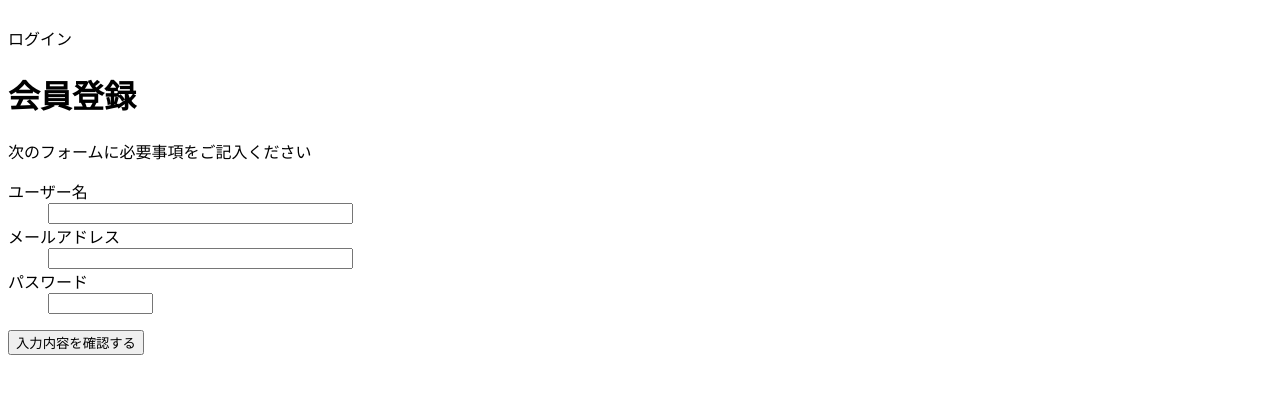
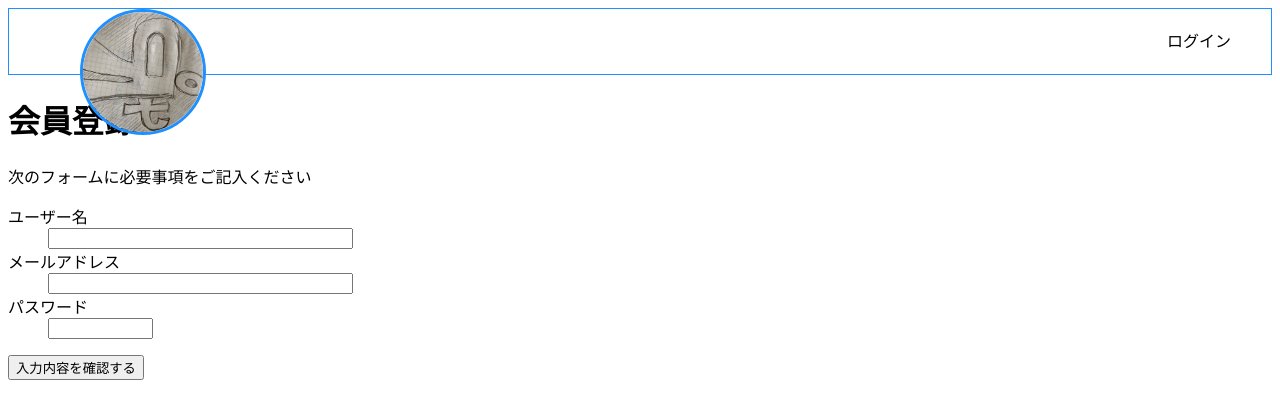
Before and after one commit to lcattu/ROT, a PHP site: page /join/index.php in a window 1280 px wide. Shown: the top 419 px of the page. Run offline with PHP 8.4, Linux system fonts and the light colour scheme.

Commit message:
ヘッダーの配置とレイアウトの大枠設定(配色はまだしていない)

```diff
--- a/css/layout/_join-header.scss
+++ b/css/layout/_join-header.scss
@@ -0,0 +1,44 @@
+.l-header01{
+  .l-headerWrapper{
+    height:65px;
+    padding:0 15px;
+    margin:0 auto;
+    border:1px solid #1e90ff;
+    /*
+    position:fixed;
+    top: 0;
+    z-index:10;
+    */
+
+    .l-headerWrapper-left{
+      float:left;
+
+      .p-logo__image{
+        border:3px solid #1e90ff;
+        width:120px;
+        height:120px;
+        border-radius:50%;
+        position:fixed;
+        top:9px;
+        left:80px;
+      }
+
+    }
+
+    .l-headerWrapper-right{
+      float:right;
+      /*
+      transition: all 0.5s;
+      */
+
+      .c-login{
+        line-height: 65px;
+        padding: 0 25px;
+        color: black;
+        cursor: pointer;
+        display: block;
+      }
+    }
+
+  }
+}
--- a/css/stylesheet.css
+++ b/css/stylesheet.css
@@ -4,6 +4,47 @@ foundation
 /*---------------
 layout
 -----------------*/
+.l-header01 .l-headerWrapper {
+  height: 65px;
+  padding: 0 15px;
+  margin: 0 auto;
+  border: 1px solid #1e90ff;
+  /*
+    position:fixed;
+    top: 0;
+    z-index:10;
+    */
+}
+
+.l-header01 .l-headerWrapper .l-headerWrapper-left {
+  float: left;
+}
+
+.l-header01 .l-headerWrapper .l-headerWrapper-left .p-logo__image {
+  border: 3px solid #1e90ff;
+  width: 120px;
+  height: 120px;
+  border-radius: 50%;
+  position: fixed;
+  top: 9px;
+  left: 80px;
+}
+
+.l-header01 .l-headerWrapper .l-headerWrapper-right {
+  float: right;
+  /*
+      transition: all 0.5s;
+      */
+}
+
+.l-header01 .l-headerWrapper .l-headerWrapper-right .c-login {
+  line-height: 65px;
+  padding: 0 25px;
+  color: black;
+  cursor: pointer;
+  display: block;
+}
+
 /*---------------
 object/component
 -----------------*/
--- a/join/index.php
+++ b/join/index.php
@@ -11,7 +11,7 @@
   <header class="l-header01">
     <div class="l-headerWrapper">
       <div class="l-headerWrapper-left">
-        <img src="" alt="" class="p-logo__image">
+        <img src="../image/logo_test.jpg" alt="" class="p-logo__image">
       </div>
 
 
```
Also changed, not shown: 1 other file.
